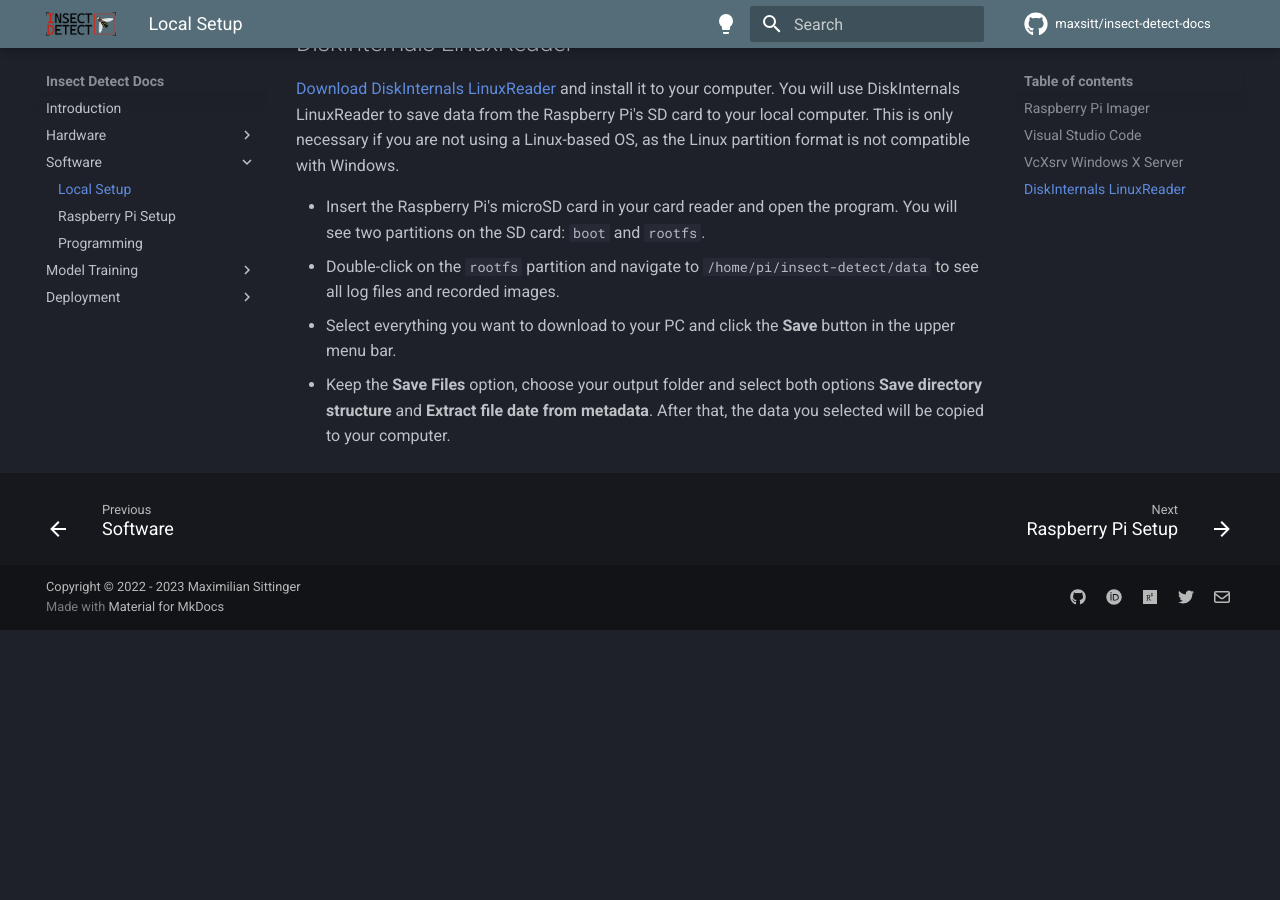
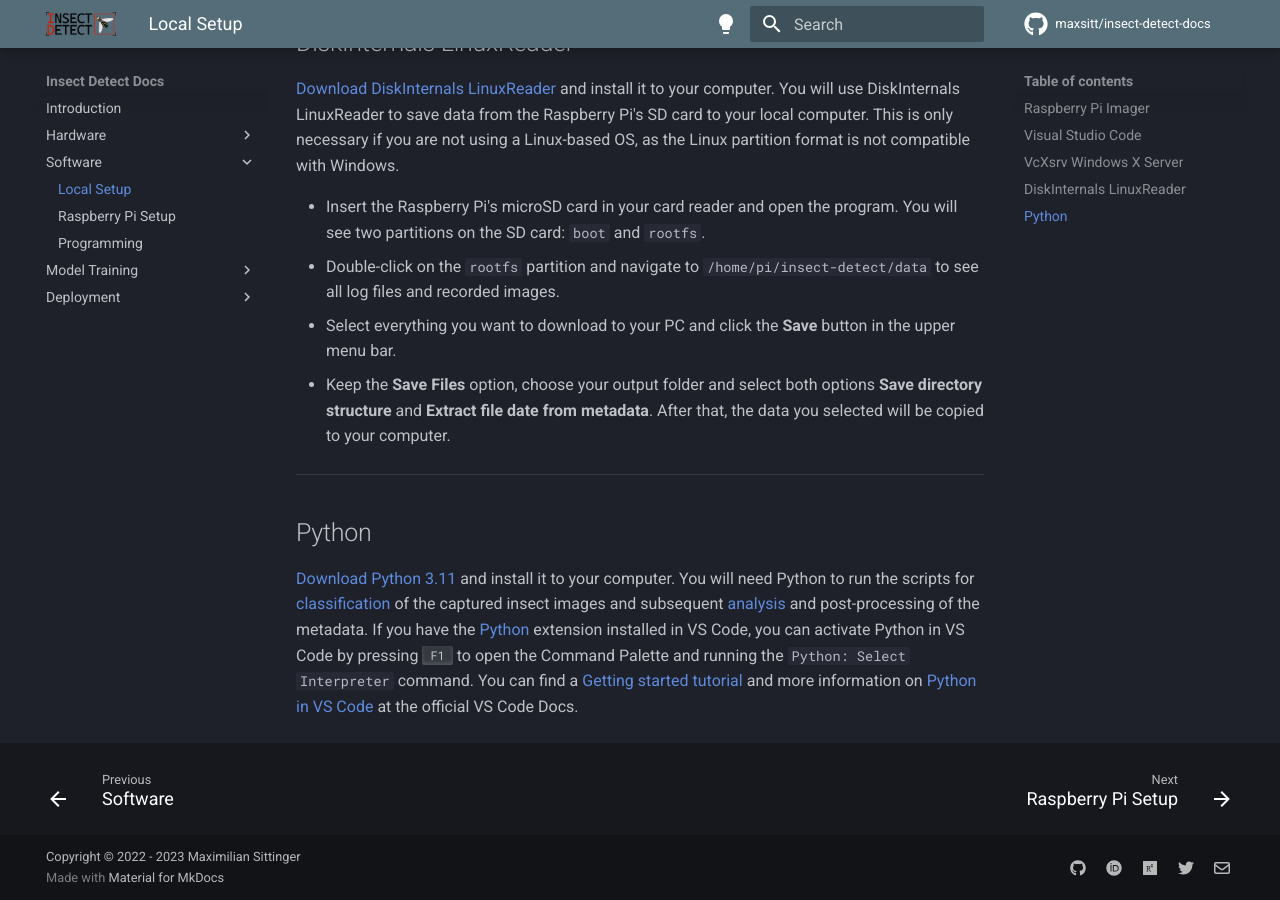
Before and after one commit to maxsitt/insect-detect-docs, an MkDocs documentation site: the page built from docs/software/localsetup.md, in a window 1280 px wide and 900 px high, scrolled down 1181 px. Built offline with MkDocs 1.6.1 and Material for MkDocs 9.7.7, drawn with Linux system fonts in a browser that asks for light colours; comment, search, counter and statistics services are not loaded; before the commit the page ends 1811 px from its top, so only the background shows below that.

Commit message:
Update localsetup.md
Add installation instruction for Python.

```diff
--- a/docs/software/localsetup.md
+++ b/docs/software/localsetup.md
@@ -93,3 +93,20 @@
 - Keep the **Save Files** option, choose your output folder and select both
   options **Save directory structure** and **Extract file date from metadata**.
   After that, the data you selected will be copied to your computer.
+
+---
+
+## Python
+
+[Download Python 3.11](https://www.python.org/downloads/windows/){target=_blank}
+and install it to your computer. You will need Python to run the scripts for
+[classification](../deployment/classification.md){target=_blank} of the captured
+insect images and subsequent [analysis](../deployment/analysis.md){target=_blank}
+and post-processing of the metadata. If you have the [Python](https://bit.ly/2Zm3Ypq){target=_blank}
+extension installed in VS Code, you can activate Python in VS Code by pressing
+++f1++ to open the Command Palette and running the `Python: Select Interpreter` command.
+You can find a
+[Getting started tutorial](https://code.visualstudio.com/docs/python/python-tutorial){target=_blank}
+and more information on
+[Python in VS Code](https://code.visualstudio.com/docs/languages/python){target=_blank}
+at the official VS Code Docs.
```
